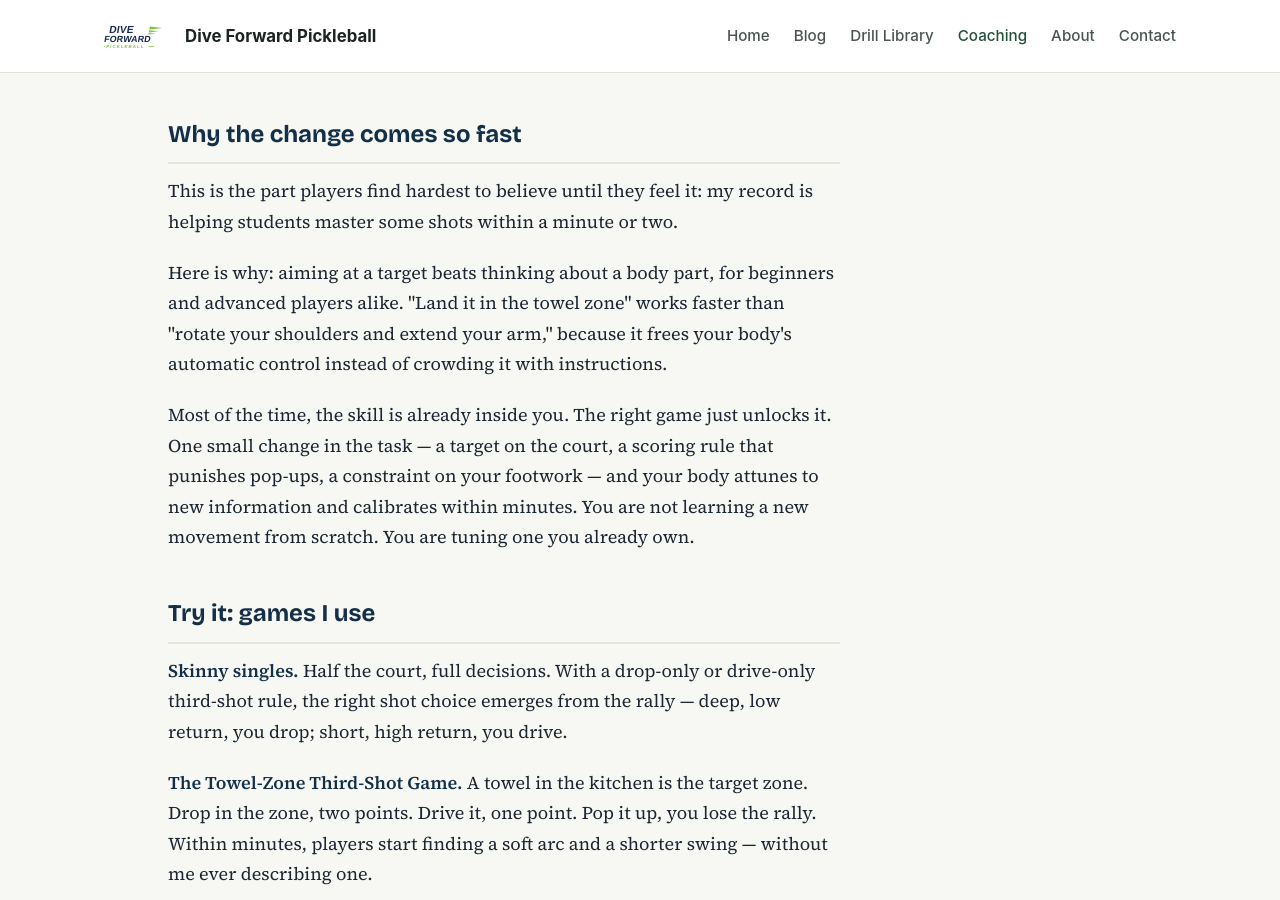
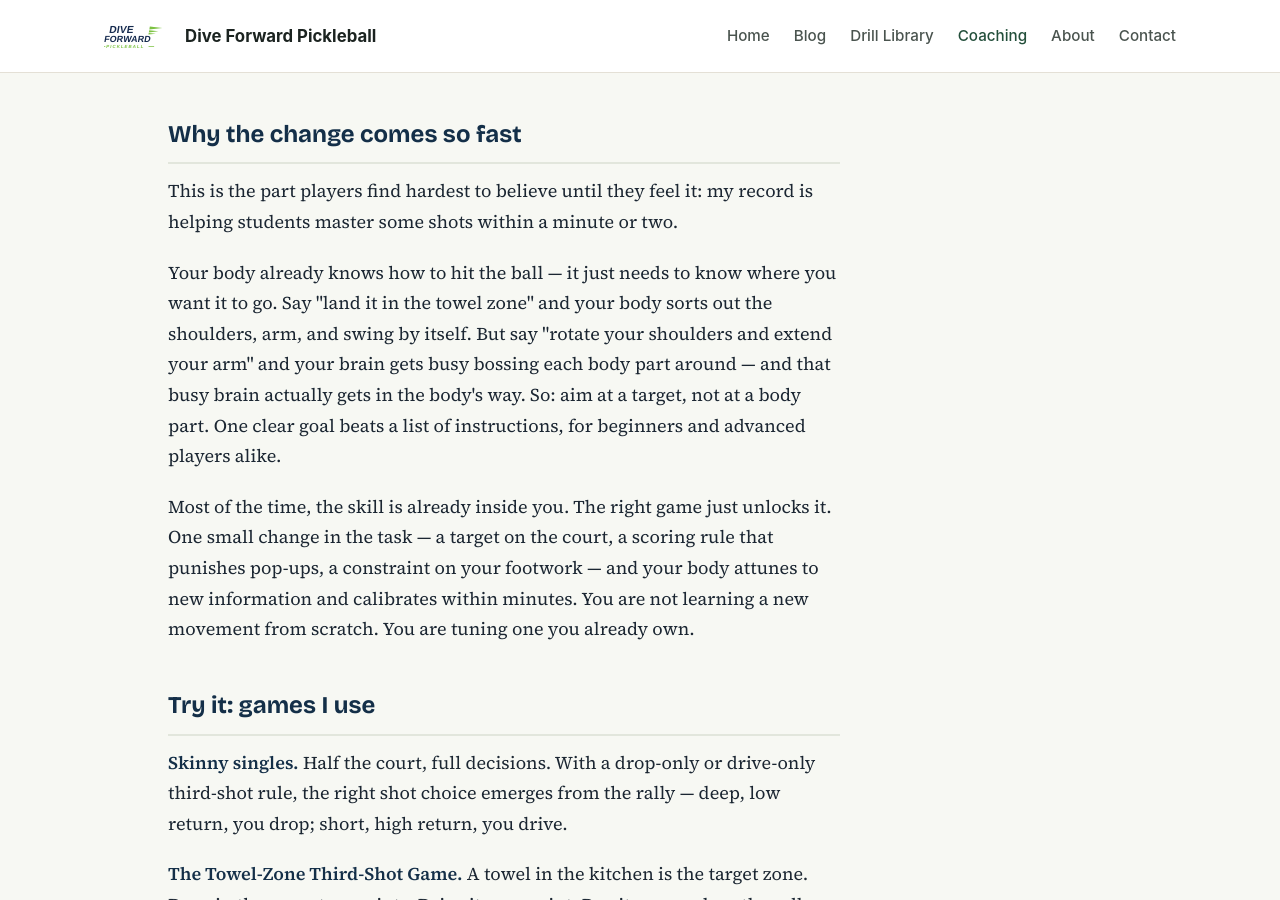
Before and after one commit to forwardpickleballorg-art/forwardpickleballorg-art.github.io, a Jekyll site: the page built from coaching/pickleball-ecological-dynamics.html, in a window 1280 px wide and 900 px high, scrolled down 2504 px. Built offline with Jekyll 4.4.1, drawn with Linux system fonts in a browser that asks for light colours.

Commit message:
Replace external-focus passage with plain-language version

```diff
--- a/coaching/pickleball-ecological-dynamics.html
+++ b/coaching/pickleball-ecological-dynamics.html
@@ -183,7 +183,7 @@ layout: null
 
   <p>This is the part players find hardest to believe until they feel it: my record is helping students master some shots within a minute or two.</p>
 
-  <p>Here is why: aiming at a target beats thinking about a body part, for beginners and advanced players alike. "Land it in the towel zone" works faster than "rotate your shoulders and extend your arm," because it frees your body's automatic control instead of crowding it with instructions.</p>
+  <p>Your body already knows how to hit the ball — it just needs to know where you want it to go. Say "land it in the towel zone" and your body sorts out the shoulders, arm, and swing by itself. But say "rotate your shoulders and extend your arm" and your brain gets busy bossing each body part around — and that busy brain actually gets in the body's way. So: aim at a target, not at a body part. One clear goal beats a list of instructions, for beginners and advanced players alike.</p>
 
   <p>Most of the time, the skill is already inside you. The right game just unlocks it. One small change in the task — a target on the court, a scoring rule that punishes pop-ups, a constraint on your footwork — and your body attunes to new information and calibrates within minutes. You are not learning a new movement from scratch. You are tuning one you already own.</p>
 
```
